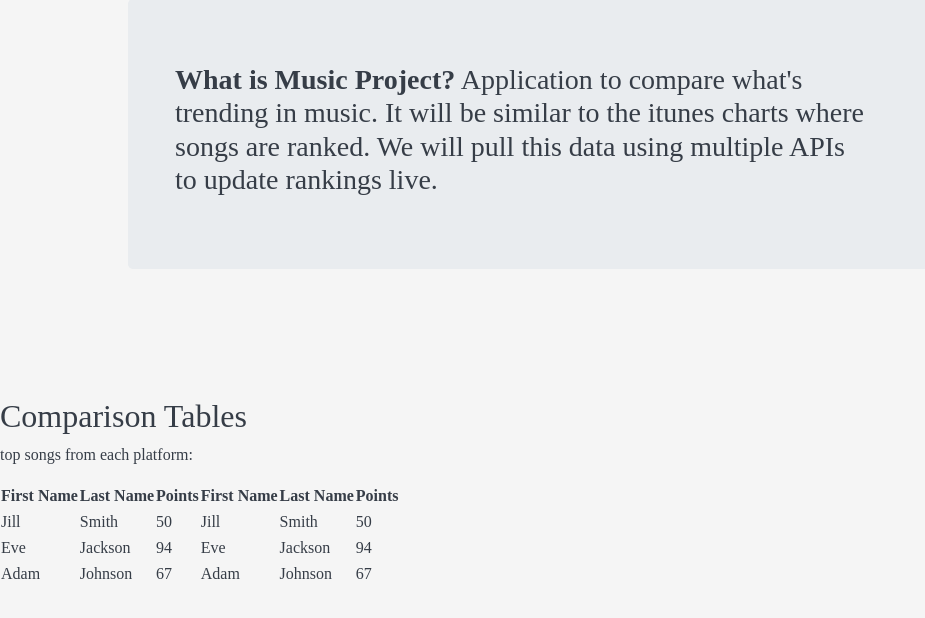
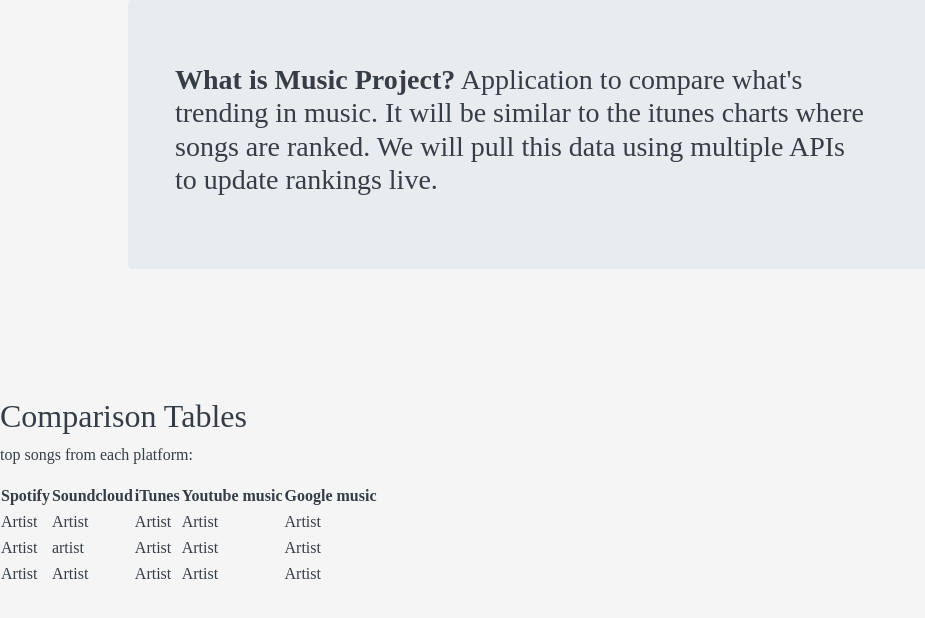
Before and after one commit to 0404btruong/p2-hardstuck, a Flask app: page / in a window 1280 px wide. Shown: the part 139-757 px from the top of the page, without its empty margins (0-925 px from the left). Run offline with Flask 2, Linux system fonts and the light colour scheme; some libraries are stand-ins or nearby versions.

Commit message:
5 tables

```diff
--- a/templates/index.html
+++ b/templates/index.html
@@ -19,52 +19,36 @@
 <h2>Comparison Tables</h2>
 <p>top songs from each platform:</p>
 
-<div class="row">
-    <div class="column">
-        <table>
+<div class="center">
+    <div class="center">
+        <table class="center">
             <tr>
-                <th>First Name</th>
-                <th>Last Name</th>
-                <th>Points</th>
+                <th>Spotify</th>
+                <th>Soundcloud</th>
+                <th>iTunes</th>
+                <th>Youtube music</th>
+                <th>Google music</th>
             </tr>
             <tr>
-                <td>Jill</td>
-                <td>Smith</td>
-                <td>50</td>
+                <td>Artist</td>
+                <td>Artist</td>
+                <td>Artist</td>
+                <td>Artist</td>
+                <td>Artist</td>
             </tr>
             <tr>
-                <td>Eve</td>
-                <td>Jackson</td>
-                <td>94</td>
+                <td>Artist</td>
+                <td>artist</td>
+                <td>Artist</td>
+                <td>Artist</td>
+                <td>Artist</td>
             </tr>
             <tr>
-                <td>Adam</td>
-                <td>Johnson</td>
-                <td>67</td>
-            </tr>
-        </table>
-    </div>
-    <div class="column">
-        <table>
-            <tr>
-                <th>First Name</th>
-                <th>Last Name</th>
-                <th>Points</th>
-            </tr>
-            <tr>
-                <td>Jill</td>
-                <td>Smith</td>
-                <td>50</td>
-            </tr>
-            <tr>
-                <td>Eve</td>
-                <td>Jackson</td>
-                <td>94</td>
-            </tr>
-            <tr>
-                <td>Adam</td>
-                <td>Johnson</td>
-                <td>67</td>
+                <td>Artist</td>
+                <td>Artist</td>
+                <td>Artist</td>
+                <td>Artist</td>
+                <td>Artist</td>
             </tr>
         </table>
     </div>
--- a/templates/login.html
+++ b/templates/login.html
@@ -5,6 +5,9 @@
     <title>Title</title>
 </head>
 <body>
-
+<label for="username">username</label>
+<input type="text" name="username" id="username">
+<label for="password">password</label>
+<input type="text" name="password" id="password">
 </body>
 </html>
```
